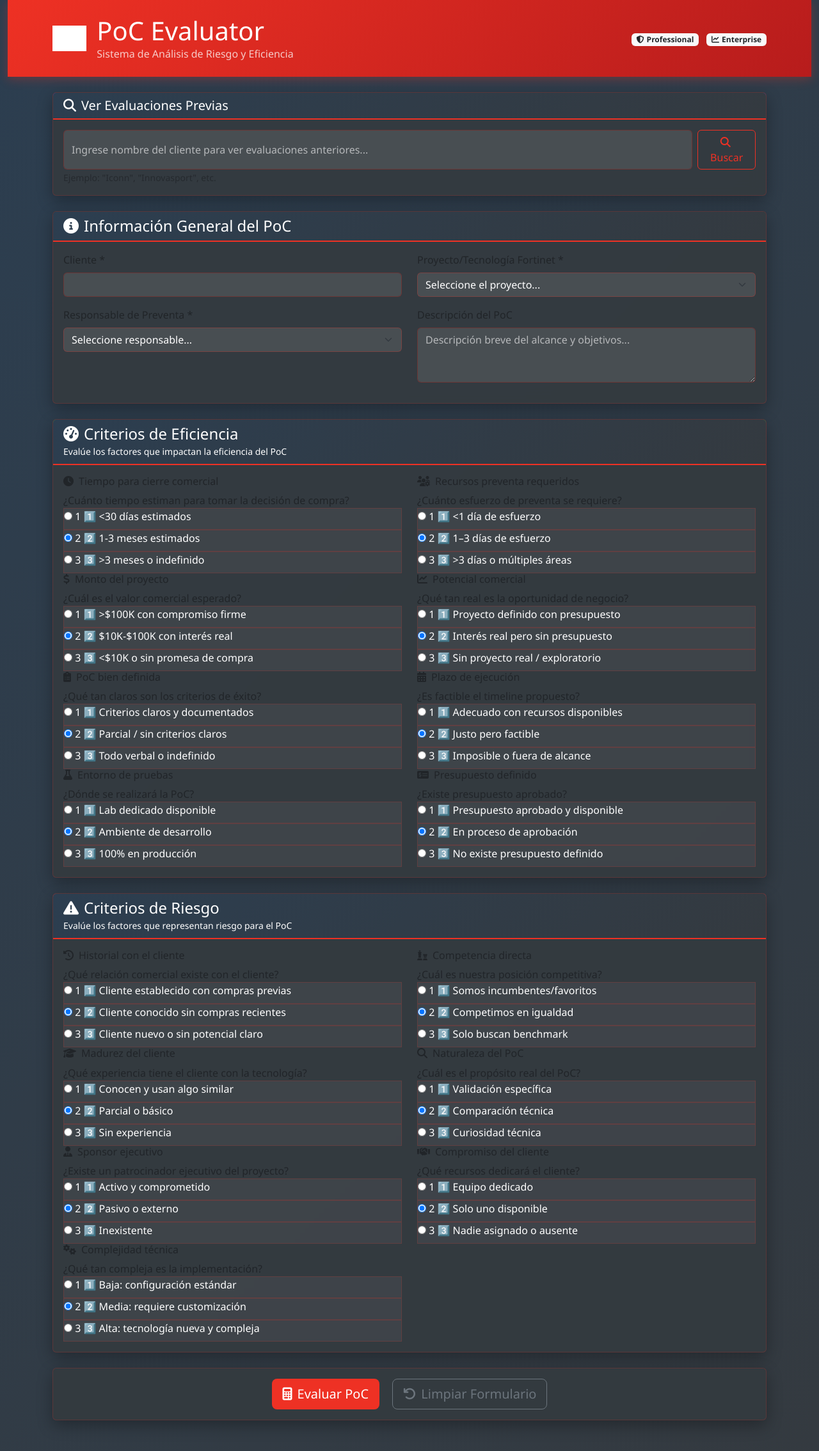
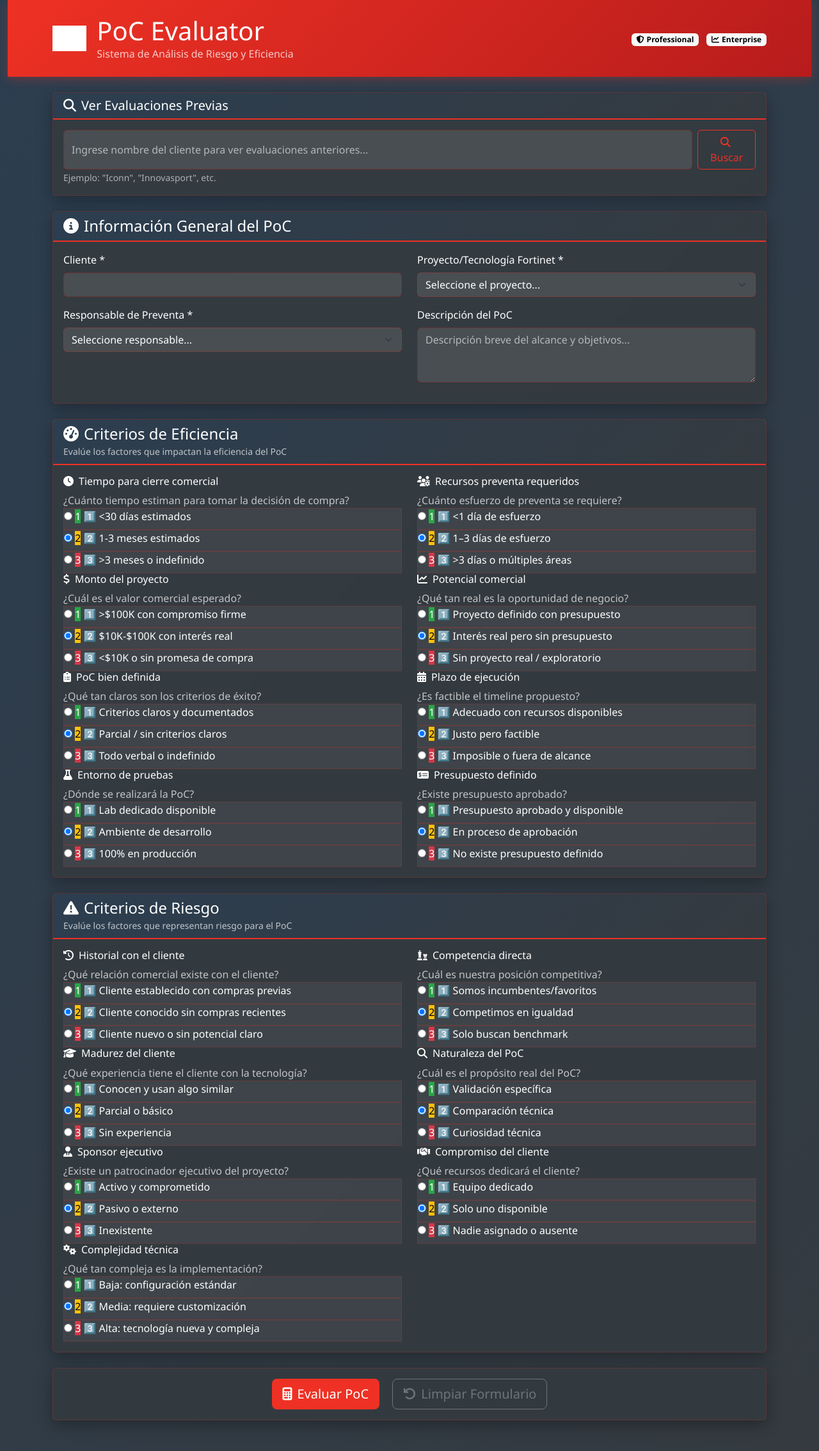
Before and after one commit to itsmillanessa/fortinet-poc-evaluator, a Flask app: page / in a window 1280 px wide. Shown: the whole page at 64% size. Run offline with Flask 3, Linux system fonts and the light colour scheme; some libraries are stand-ins or nearby versions; grey boxes are pictures that could not be loaded.

Commit message:
Fix text contrast and readability in dark theme

```diff
--- a/static/css/fortinet-theme.css
+++ b/static/css/fortinet-theme.css
@@ -1,4 +1,4 @@
-/* Fortinet Professional Theme */
+/* Fortinet Professional Theme - Fixed Contrast */
 :root {
     --fortinet-red: #EE3124;
     --fortinet-dark-red: #B71C1C;
@@ -20,6 +20,11 @@ body {
 .header-gradient {
     background: linear-gradient(135deg, var(--fortinet-red) 0%, var(--fortinet-dark-red) 100%);
     box-shadow: 0 4px 15px rgba(238, 49, 36, 0.3);
+    color: #FFFFFF !important;
+}
+
+.header-gradient h1, .header-gradient p, .header-gradient span {
+    color: #FFFFFF !important;
 }
 
 /* Cards con diseño oscuro profesional */
@@ -28,77 +33,85 @@ body {
     border: 1px solid rgba(238, 49, 36, 0.2);
     box-shadow: 0 8px 25px rgba(0, 0, 0, 0.3);
     backdrop-filter: blur(10px);
+    color: #FFFFFF;
+}
+
+.card-body {
+    color: #FFFFFF !important;
 }
 
 .card-header {
     background: linear-gradient(135deg, var(--fortinet-charcoal) 0%, var(--fortinet-dark-gray) 100%);
-    color: #FFFFFF;
+    color: #FFFFFF !important;
     border-bottom: 2px solid var(--fortinet-red);
+}
+
+.card-header h4, .card-header h5, .card-header h6 {
+    color: #FFFFFF !important;
+}
+
+/* Labels y texto de formularios */
+.form-label {
+    color: #FFFFFF !important;
+    font-weight: 500;
+}
+
+.help-text {
+    color: rgba(255, 255, 255, 0.7) !important;
 }
 
 /* Formularios con estilo oscuro */
 .form-control, .form-select {
     background-color: rgba(248, 249, 250, 0.1);
     border: 1px solid rgba(238, 49, 36, 0.3);
-    color: #FFFFFF;
+    color: #FFFFFF !important;
 }
 
 .form-control:focus, .form-select:focus {
     background-color: rgba(248, 249, 250, 0.15);
     border-color: var(--fortinet-red);
     box-shadow: 0 0 0 0.2rem rgba(238, 49, 36, 0.25);
+    color: #FFFFFF !important;
+}
+
+.form-control::placeholder {
+    color: rgba(255, 255, 255, 0.6) !important;
+}
+
+.form-select option {
+    background-color: var(--fortinet-dark-gray);
     color: #FFFFFF;
 }
 
-.form-control::placeholder {
-    color: rgba(255, 255, 255, 0.6);
+/* Texto en general */
+h1, h2, h3, h4, h5, h6, p, span, div, label {
+    color: #FFFFFF;
 }
 
-/* Botones con estilo Fortinet */
-.btn-primary {
-    background: linear-gradient(135deg, var(--fortinet-red) 0%, var(--fortinet-dark-red) 100%);
-    border: none;
-    box-shadow: 0 4px 15px rgba(238, 49, 36, 0.3);
-    transition: all 0.3s ease;
-}
-
-.btn-primary:hover {
-    background: linear-gradient(135deg, var(--fortinet-dark-red) 0%, #8B0000 100%);
-    transform: translateY(-2px);
-    box-shadow: 0 6px 20px rgba(238, 49, 36, 0.4);
-}
-
-.btn-outline-primary {
-    color: var(--fortinet-red);
-    border-color: var(--fortinet-red);
-}
-
-.btn-outline-primary:hover {
-    background-color: var(--fortinet-red);
-    border-color: var(--fortinet-red);
-}
-
-/* Criterios con colores mejorados */
+/* Criterios con colores mejorados y texto legible */
 .criteria-1 {
     background: linear-gradient(135deg, rgba(40, 167, 69, 0.2) 0%, rgba(40, 167, 69, 0.1) 100%);
     border-left: 4px solid #28a745;
+    color: #FFFFFF !important;
 }
 
 .criteria-2 {
     background: linear-gradient(135deg, rgba(255, 193, 7, 0.2) 0%, rgba(255, 193, 7, 0.1) 100%);
     border-left: 4px solid #ffc107;
+    color: #FFFFFF !important;
 }
 
 .criteria-3 {
     background: linear-gradient(135deg, rgba(220, 53, 69, 0.2) 0%, rgba(220, 53, 69, 0.1) 100%);
     border-left: 4px solid #dc3545;
+    color: #FFFFFF !important;
 }
 
 /* Radio options con mejor visibilidad */
 .radio-option {
     background: rgba(248, 249, 250, 0.05);
     border: 1px solid rgba(238, 49, 36, 0.2);
-    color: #FFFFFF;
+    color: #FFFFFF !important;
     transition: all 0.3s ease;
 }
 
@@ -108,10 +121,62 @@ body {
     transform: translateX(5px);
 }
 
-/* Score circles mejorados */
-.score-circle {
-    box-shadow: 0 8px 25px rgba(0, 0, 0, 0.3);
-    border: 3px solid rgba(255, 255, 255, 0.1);
+.radio-option label {
+    color: #FFFFFF !important;
+}
+
+/* Score indicators */
+.score-indicator {
+    color: #000 !important; /* Texto negro para los badges de score */
+}
+
+.score-1 { background-color: #28a745; color: #FFFFFF !important; }
+.score-2 { background-color: #ffc107; color: #000 !important; }
+.score-3 { background-color: #dc3545; color: #FFFFFF !important; }
+
+/* Botones con estilo Fortinet */
+.btn-primary {
+    background: linear-gradient(135deg, var(--fortinet-red) 0%, var(--fortinet-dark-red) 100%);
+    border: none;
+    box-shadow: 0 4px 15px rgba(238, 49, 36, 0.3);
+    transition: all 0.3s ease;
+    color: #FFFFFF !important;
+}
+
+.btn-primary:hover {
+    background: linear-gradient(135deg, var(--fortinet-dark-red) 0%, #8B0000 100%);
+    transform: translateY(-2px);
+    box-shadow: 0 6px 20px rgba(238, 49, 36, 0.4);
+    color: #FFFFFF !important;
+}
+
+.btn-outline-primary {
+    color: var(--fortinet-red) !important;
+    border-color: var(--fortinet-red);
+}
+
+.btn-outline-primary:hover {
+    background-color: var(--fortinet-red) !important;
+    border-color: var(--fortinet-red);
+    color: #FFFFFF !important;
+}
+
+/* Texto de validación */
+.invalid-feedback {
+    color: #dc3545 !important;
+}
+
+.form-text {
+    color: rgba(255, 255, 255, 0.7) !important;
+}
+
+/* Badges */
+.badge {
+    color: #000 !important;
+}
+
+.badge.bg-light {
+    color: #000 !important;
 }
 
 /* Logo Fortinet */
@@ -120,54 +185,47 @@ body {
     filter: brightness(0) invert(1); /* Logo blanco */
 }
 
-/* Alerts oscuros */
+/* Alerts con mejor contraste */
 .alert {
     background: rgba(52, 58, 64, 0.9);
     border: 1px solid rgba(238, 49, 36, 0.3);
-    color: #FFFFFF;
+    color: #FFFFFF !important;
 }
 
 .alert-success {
-    background: rgba(40, 167, 69, 0.2);
+    background: rgba(40, 167, 69, 0.2) !important;
     border-color: #28a745;
+    color: #FFFFFF !important;
 }
 
 .alert-warning {
-    background: rgba(255, 193, 7, 0.2);
+    background: rgba(255, 193, 7, 0.2) !important;
     border-color: #ffc107;
-    color: #000;
+    color: #000 !important;
 }
 
 .alert-danger {
-    background: rgba(220, 53, 69, 0.2);
+    background: rgba(220, 53, 69, 0.2) !important;
     border-color: #dc3545;
+    color: #FFFFFF !important;
 }
 
-/* Navegación mejorada */
-.navbar-brand {
-    font-weight: 700;
-    font-size: 1.5rem;
+/* Small text */
+small {
+    color: rgba(255, 255, 255, 0.7) !important;
 }
 
-/* Semáforo con mejor contraste */
-.semaforo-verde {
-    background: linear-gradient(135deg, #28a745 0%, #20c997 100%);
-    box-shadow: 0 0 20px rgba(40, 167, 69, 0.5);
+.text-muted {
+    color: rgba(255, 255, 255, 0.6) !important;
 }
 
-.semaforo-amarillo {
-    background: linear-gradient(135deg, #ffc107 0%, #fd7e14 100%);
-    box-shadow: 0 0 20px rgba(255, 193, 7, 0.5);
+/* Links */
+a {
+    color: var(--fortinet-red) !important;
 }
 
-.semaforo-naranja {
-    background: linear-gradient(135deg, #fd7e14 0%, #dc3545 100%);
-    box-shadow: 0 0 20px rgba(253, 126, 20, 0.5);
-}
-
-.semaforo-rojo {
-    background: linear-gradient(135deg, #dc3545 0%, #6f42c1 100%);
-    box-shadow: 0 0 20px rgba(220, 53, 69, 0.5);
+a:hover {
+    color: var(--fortinet-dark-red) !important;
 }
 
 /* Responsive improvements */
```
